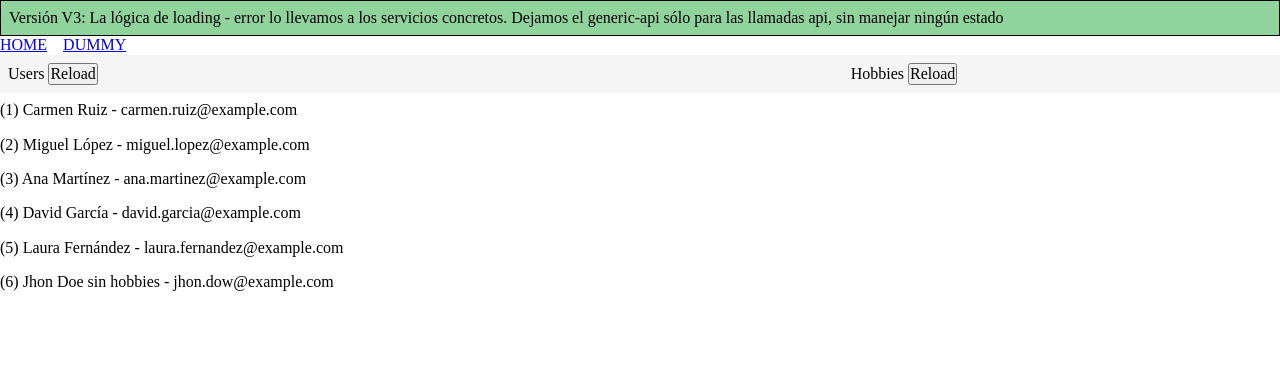
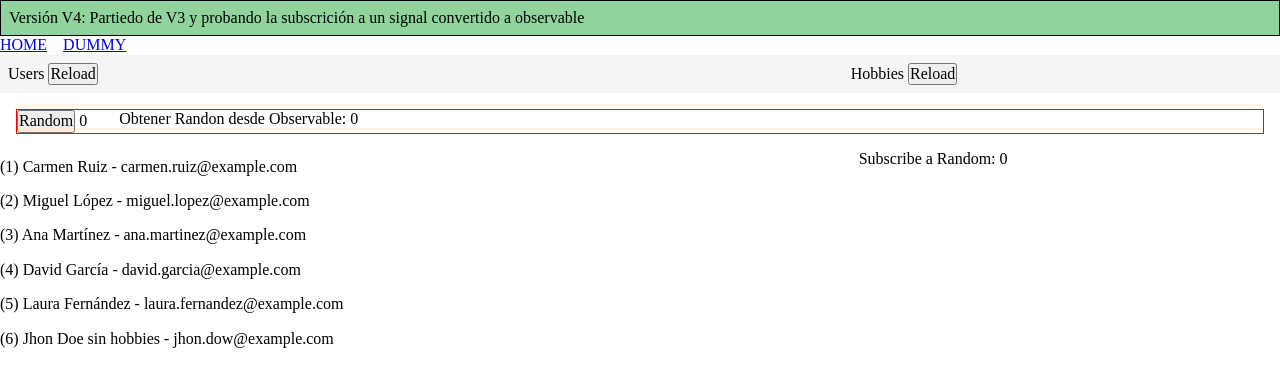
Before and after one commit to pablohk/standalone-signals, an Angular app: page /home in a window 1280 px wide. Shown: the top 386 px of the page. Built offline with nearby package versions, Linux system fonts and the light colour scheme; data requests are answered from the project's data file.

Commit message:
signalOrObservable transform function, pending typescript and solve casting

```diff
--- a/src/app/app.component.html
+++ b/src/app/app.component.html
@@ -1,6 +1,5 @@
 <div class="app-container">
-  <p class="description">Versión V3: La lógica de loading - error lo llevamos a los servicios concretos.
-    Dejamos el generic-api sólo para las llamadas api, sin manejar ningún estado
+  <p class="description">Versión V4: Partiedo de V3 y probando la subscrición a un signal convertido a observable
   </p>
   <nav>
     <a routerLink="/home" routerLinkActive="active">HOME</a>
--- a/src/app/components/hobbie/hobbie.component.html
+++ b/src/app/components/hobbie/hobbie.component.html
@@ -1,3 +1,4 @@
+<p>Subscribe a Random: {{prueba}}</p>
 @if($hobbies()?.length){
     @for(hobby of $hobbies(); track hobby.id){
     <p>{{hobby.name}}</p>
--- a/src/app/components/hobbie/hobbie.component.ts
+++ b/src/app/components/hobbie/hobbie.component.ts
@@ -1,5 +1,7 @@
-import { ChangeDetectionStrategy, Component, input } from '@angular/core';
-import { I_HOBBIE } from '../../../services/user.service';
+import { ChangeDetectionStrategy, ChangeDetectorRef, Component, DestroyRef, inject, Injector, input, OnInit } from '@angular/core';
+import { I_HOBBIE, UserService } from '../../../services/user.service';
+import { takeUntilDestroyed, toObservable } from '@angular/core/rxjs-interop';
+import { Observable } from 'rxjs';
 
 @Component({
   selector: 'hobbie',
@@ -9,6 +11,30 @@ import { I_HOBBIE } from '../../../services/user.service';
   styleUrl: './hobbie.component.scss',
   changeDetection: ChangeDetectionStrategy.OnPush,
 })
-export class HobbieComponent {
+export class HobbieComponent implements OnInit {
+  private readonly userService = inject(UserService);
+  private readonly inj = inject(Injector);
+  private readonly destroyRef = inject(DestroyRef);
+  private readonly cdr = inject(ChangeDetectorRef)
+  ;
   public $hobbies = input<Array<I_HOBBIE>>();
+  public prueba!: number;
+
+  ngOnInit(): void {
+    (this.userService.$selectUserRandomNumber(this.inj) as Observable<number>)
+      .pipe(takeUntilDestroyed(this.destroyRef))
+      .subscribe((value: number) => {
+        this.prueba = value;
+        this.cdr.detectChanges();
+      });
+
+    // toObservable(this.userService.$selectUserRandomNumber(this.inj), {
+    //   injector: this.inj,
+    // })
+    //   .pipe(takeUntilDestroyed(this.destroyRef))
+    //   .subscribe((value: number) => {
+    //     this.prueba = value;
+    //     this.cdr.detectChanges();
+    //   });
+  }
 }
--- a/src/app/components/home/home.component.html
+++ b/src/app/components/home/home.component.html
@@ -3,6 +3,14 @@
     <p>Users <button (click)="reloadUserList()">Reload</button></p>
     <p>Hobbies <button (click)="reloadUserHobbies()">Reload</button></p>
   </div>
+  <div class="prueba">
+    <div>
+      <button (click)="getRandomNumber()">Random</button>
+      <span> {{$userRandomNumber()}}</span>
+    </div>
+    <p> Obtener Randon desde Observable: {{prueba}}</p>
+  </div>
+
   <div class="content">
     <div class="half">
       <div [ngClass]="{'full': $loadingUserList() || $errorUserList()}">
--- a/src/app/components/home/home.component.scss
+++ b/src/app/components/home/home.component.scss
@@ -6,6 +6,14 @@
 
 .home-container {
   position: relative;
+  .prueba{
+    display: flex;
+    flex-flow: row nowrap;
+    justify-content: flex-start;
+    gap: 2rem;
+    border: 1px solid red;
+    margin: 1rem;
+  }
   .header {
     display: grid;
     grid-template-columns: 8fr 4fr;
--- a/src/app/components/home/home.component.ts
+++ b/src/app/components/home/home.component.ts
@@ -1,14 +1,17 @@
 import {
   ChangeDetectionStrategy,
   Component,
+  DestroyRef,
   effect,
   inject,
+  Injector,
   OnInit,
   Signal,
 } from '@angular/core';
 import { HobbieComponent } from '../hobbie/hobbie.component';
 import { I_HOBBIE, I_USER_ITEM, UserService } from '../../../services/user.service';
 import { NgClass } from '@angular/common';
+import { takeUntilDestroyed, toObservable } from '@angular/core/rxjs-interop';
 
 @Component({
   selector: 'home',
@@ -20,19 +23,25 @@ import { NgClass } from '@angular/common';
   changeDetection: ChangeDetectionStrategy.OnPush,
 })
 export class HomeComponent implements OnInit {
-  private userService = inject(UserService);
+
+  private readonly userService = inject(UserService);
+  private readonly inj = inject(Injector);
+  private readonly destroyRef = inject(DestroyRef);
 
   $loadingUserList!: Signal<boolean>;
   $errorUserList!: Signal<string | null>;
   $userList!: Signal<I_USER_ITEM[]>;
   $userIdSelected!: Signal<string | null>;
+  $userRandomNumber!: Signal<number>;
 
   $loadingHobbie!: Signal<boolean>;
   $errorHobbie!: Signal<string | null>;
-  $hobbies!:Signal<I_HOBBIE[]>;
+  $hobbies!: Signal<I_HOBBIE[]>;
+
+  prueba!:number;
 
   constructor() {
-    this.loggerSignals();
+    // this.loggerSignals();
   }
 
   ngOnInit(): void {
@@ -59,6 +68,7 @@ export class HomeComponent implements OnInit {
     this.$errorUserList = this.userService.$selectUserListError();
     this.$userList = this.userService.$selectUserList();
     this.$userIdSelected = this.userService.$selectUserIdSelected();
+    this.$userRandomNumber = this.userService.$selectUserRandomNumber() as Signal<number>;
 
     this.$loadingHobbie = this.userService.$selectUserHobbieLoading();
     this.$errorHobbie = this.userService.$selectUserHobbieError();
@@ -68,9 +78,10 @@ export class HomeComponent implements OnInit {
   private initHomeWorks(): void {
     this.userService.resetState();
     this.userService.fetchUserList();
+    this.subscribePrueba();
   }
 
-  private loggerSignals(): void{
+  private loggerSignals(): void {
     effect(() => {
       console.log(
         '---HomeComponent: $loadingUserList: ',
@@ -84,9 +95,37 @@ export class HomeComponent implements OnInit {
         this.$userIdSelected()
       );
 
+      console.log(
+        '---HomeComponent: $userRandomNumber: ',
+        this.$userRandomNumber()
+      );
+
       console.log('---HomeComponent: $loadingHobbie: ', this.$loadingHobbie());
       console.log('---HomeComponent: $errorHobbie: ', this.$errorHobbie());
       console.log('---HomeComponent: $hobbies: ', this.$hobbies());
     });
   }
+
+  getRandomNumber(): void {
+    this.userService.getUserRandomNumber();
+  }
+
+
+  /**
+   * Subscribes to the observable `$userRandomNumber` and updates the `prueba` property with the emitted value.
+   * The subscription is automatically cleaned up when the component is destroyed.
+   *
+   * @remarks
+   * This method uses the `toObservable` function to convert a signal to an observable and subscribes to it.
+   * The `takeUntilDestroyed` operator ensures that the subscription is terminated when the component is destroyed.
+   *
+   * @returns {void}
+   */
+  public subscribePrueba(): void {
+    toObservable(this.$userRandomNumber, { injector: this.inj })
+      .pipe(takeUntilDestroyed(this.destroyRef))
+      .subscribe((value: number) => {
+        this.prueba = value;
+      });
+  }
 }
--- a/src/services/user.service.ts
+++ b/src/services/user.service.ts
@@ -1,12 +1,16 @@
 import {
   computed,
   Injectable,
+  Injector,
   signal,
+  Signal,
   WritableSignal,
 } from '@angular/core';
 import { GenericApiService } from './generic-api.service';
 import { E_API_METHOD, I_OBJECT } from '../models/sharedModels';
 import { finalize, take } from 'rxjs/operators';
+import { toObservable } from '@angular/core/rxjs-interop';
+import { Observable } from 'rxjs';
 
 export interface I_HOBBIE {
   id: string;
@@ -25,12 +29,14 @@ export interface I_USER {
   userList: Array<I_USER_ITEM>;
   hobbies: Array<I_HOBBIE>;
   userIdSelected: string | null;
+  randomNumber: number;
 }
 
 const initialUserState: I_USER = {
   userList: [],
   hobbies: [],
   userIdSelected: null,
+  randomNumber: 0,
 };
 
 const USER_SERVICE_ID = {
@@ -56,25 +62,40 @@ export class UserService extends GenericApiService {
   }
 
   // SELECTORS
-  public $selectUserListLoading = () =>
+  public readonly $selectUserListLoading = (): Signal<boolean> =>
     computed(() => this._$userLoading[USER_SERVICE_ID.USER_LIST]());
 
-  public $selectUserListError = () =>
+  public readonly $selectUserListError = (): Signal<string | null> =>
     computed(() => this._$userError[USER_SERVICE_ID.USER_LIST]());
 
-  public $selectUserList = () => computed(() => this._$userState().userList);
+  public readonly $selectUserList = (): Signal<I_USER_ITEM[]> =>
+    computed(() => this._$userState().userList);
 
-  public $selectUserIdSelected = () =>
+  public readonly $selectUserIdSelected = (): Signal<string | null> =>
     computed(() => this._$userState().userIdSelected);
 
-  public $selectUserHobbieLoading = () =>
+  public readonly $selectUserHobbieLoading = (): Signal<boolean> =>
     computed(() => this._$userLoading[USER_SERVICE_ID.USER_HOBBIES]());
 
-  public $selectUserHobbieError = () =>
+  public readonly $selectUserHobbieError = (): Signal<string | null> =>
     computed(() => this._$userError[USER_SERVICE_ID.USER_HOBBIES]());
 
-  public $selectHobbies = () => computed(() => this._$userState().hobbies);
+  public readonly $selectHobbies = (): Signal<I_HOBBIE[]> =>
+    computed(() => this._$userState().hobbies);
 
+  public readonly $selectUserRandomNumber = (inj?:Injector) =>
+    this.signalOrObservable<number>(computed(() => this._$userState().randomNumber), inj??null);
+
+  private signalOrObservable<T>(fn: Signal<T>, inj: null | Injector){
+    if(inj){
+      return toObservable(fn, {
+        injector: inj,
+      });
+    }
+    else {
+      return fn;
+    }
+  }
   // ACCTIONS
   public fetchUserList() {
     this.storeSetLoading(USER_SERVICE_ID.USER_LIST, true);
@@ -131,6 +152,11 @@ export class UserService extends GenericApiService {
     }
   }
 
+  public getUserRandomNumber(): void {
+    const value = Math.floor(Math.random() * 100);
+    this.storeSetRandomNumber(value);
+  }
+
   public resetState(): void {
     this.storeReset();
   }
@@ -146,6 +172,10 @@ export class UserService extends GenericApiService {
 
   private storeUpdateHobbies(response: I_HOBBIE[], id: string): void {
     this.updateState({ hobbies: response, userIdSelected: id });
+  }
+
+  private storeSetRandomNumber(value: number): void {
+    this.updateState({ randomNumber: value });
   }
 
   private storeSetLoading(keyname: string, value: boolean) {
```
